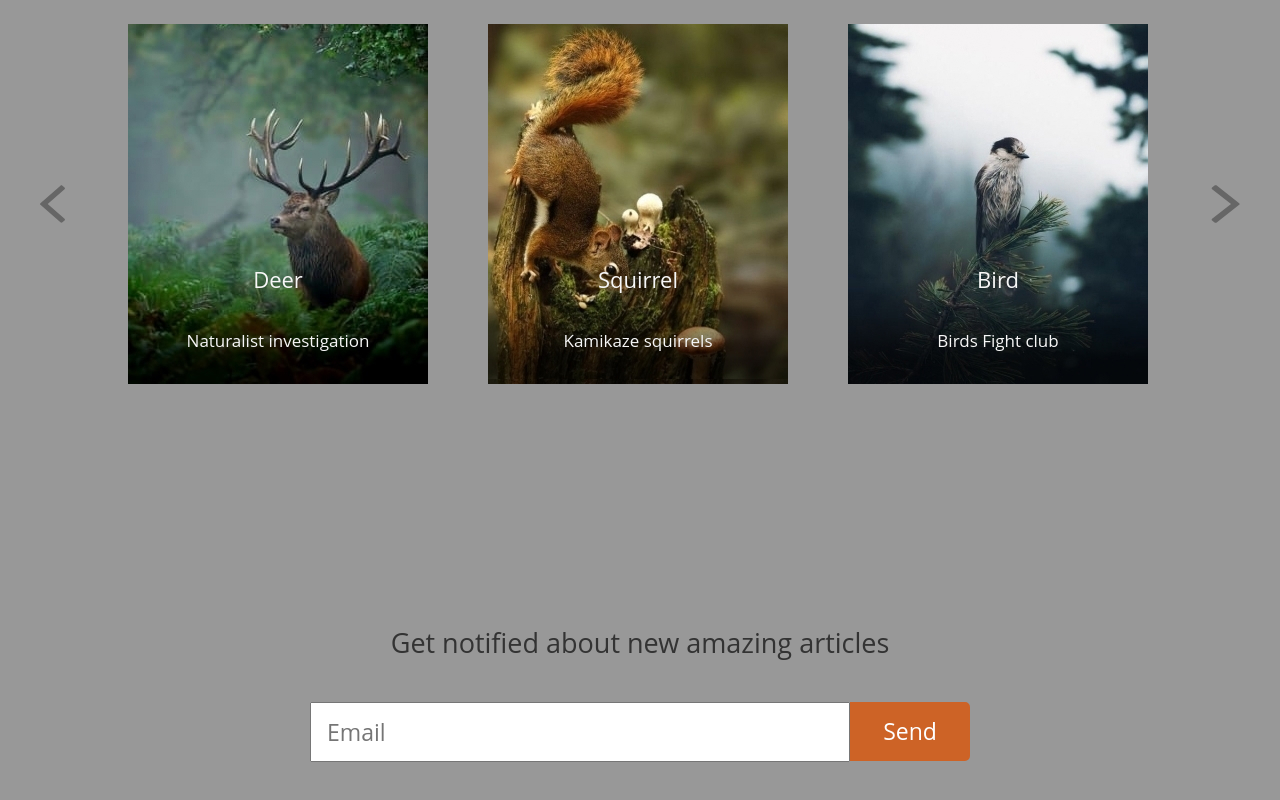
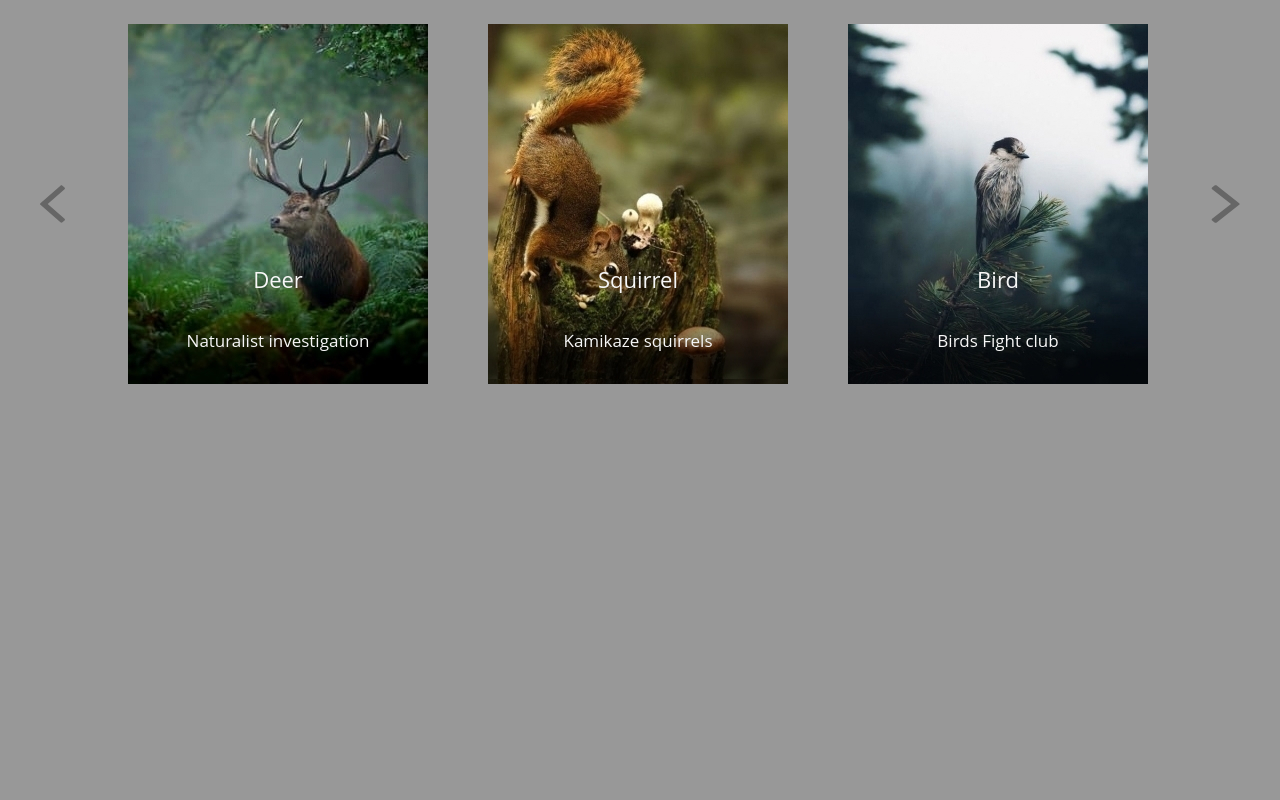
Before and after one commit to SA50-X-19/-SA50-4-19-Gureev_Roman, a plain HTML site: page wildlife-articles/index.html in a window 1280 px wide. Shown: the part 1124-1924 px from the top of the page. Drawn offline with Linux system fonts and the light colour scheme.

Commit message:
cards to ready

```diff
--- a/wildlife-articles/index.html
+++ b/wildlife-articles/index.html
@@ -85,13 +85,6 @@
             <img class="right" src="right.svg">
 
 
-        </div>
-        <h1 class="get"> Get notified about new amazing articles</h1>
-        <form action="" class="forma">
-            <input type="email" class="email" placeholder="Email">
-            <input type="submit" class="send" value="Send">
-        </form>
-    </div>
 
 
 
```
